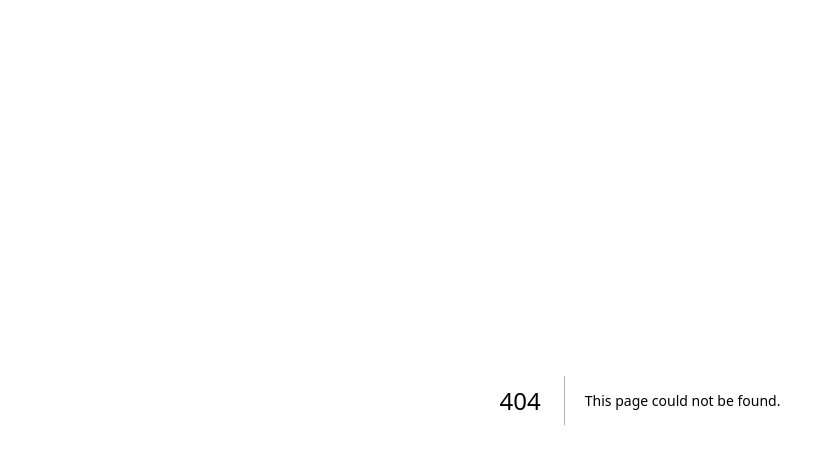
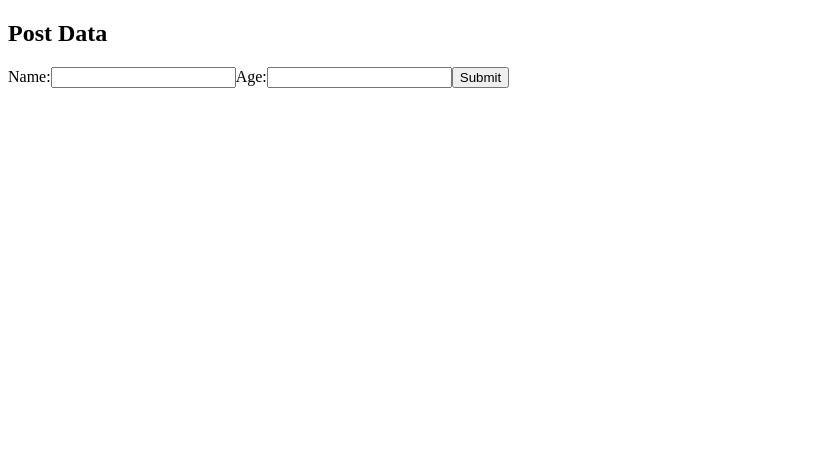
Before and after one commit to rishikarri/s3-key-counter-app, a Next.js app in the folder fe/: page /dataPoster in a window 1280 px wide. Before the commit this address had no page. Shown: the top 464 px of the page, without its empty margins (0-835 px from the left). Built offline with nearby package versions, Linux system fonts and the light colour scheme.

Commit message:
feat: update data poster

```diff
--- /dev/null
+++ b/fe/src/pages/dataPoster.tsx
@@ -0,0 +1,56 @@
+"use client"; // This is a client component 👈🏽
+
+// DataPoster.tsx
+import axios from 'axios';
+import { useState } from 'react';
+
+// interface Data {
+//   // Define the structure of your data object here
+//   // For example:
+//   // name: string;
+//   // age: number;
+// }
+
+const DataPoster: React.FC = () => {
+  const [data, setData] = useState<Data>({}); // Initialize data as an empty object
+  const [response, setResponse] = useState<string | null>(null);
+
+  const handleSubmit = async (event: React.FormEvent<HTMLFormElement>) => {
+    event.preventDefault();
+
+    try {
+      const response = await axios.post('YOUR_API_ENDPOINT_HERE', data);
+      setResponse(JSON.stringify(response.data));
+    } catch (error) {
+      console.error('Error posting data:', error);
+      setResponse('Error posting data');
+    }
+  };
+
+  return (
+    <div>
+      <h2>Post Data</h2>
+      <form onSubmit={handleSubmit}>
+        {/* Modify these fields based on your data structure */}
+        <label htmlFor="name">Name:</label>
+        <input
+          type="text"
+          id="name"
+          value={data.name || ''} // Access specific data properties
+          onChange={(e) => setData({ ...data, name: e.target.value })}
+        />
+        <label htmlFor="age">Age:</label>
+        <input
+          type="number"
+          id="age"
+          value={data.age || ''}
+          onChange={(e) => setData({ ...data, age: Number(e.target.value) })}
+        />
+        <button type="submit">Submit</button>
+      </form>
+      {response && <p>Response: {response}</p>}
+    </div>
+  );
+};
+
+export default DataPoster;
```
Also changed, not shown: fe/src/app/page.tsx (+24 -3 lines), fe/src/pages/s3KeyCount.tsx (+3 -4 lines).
